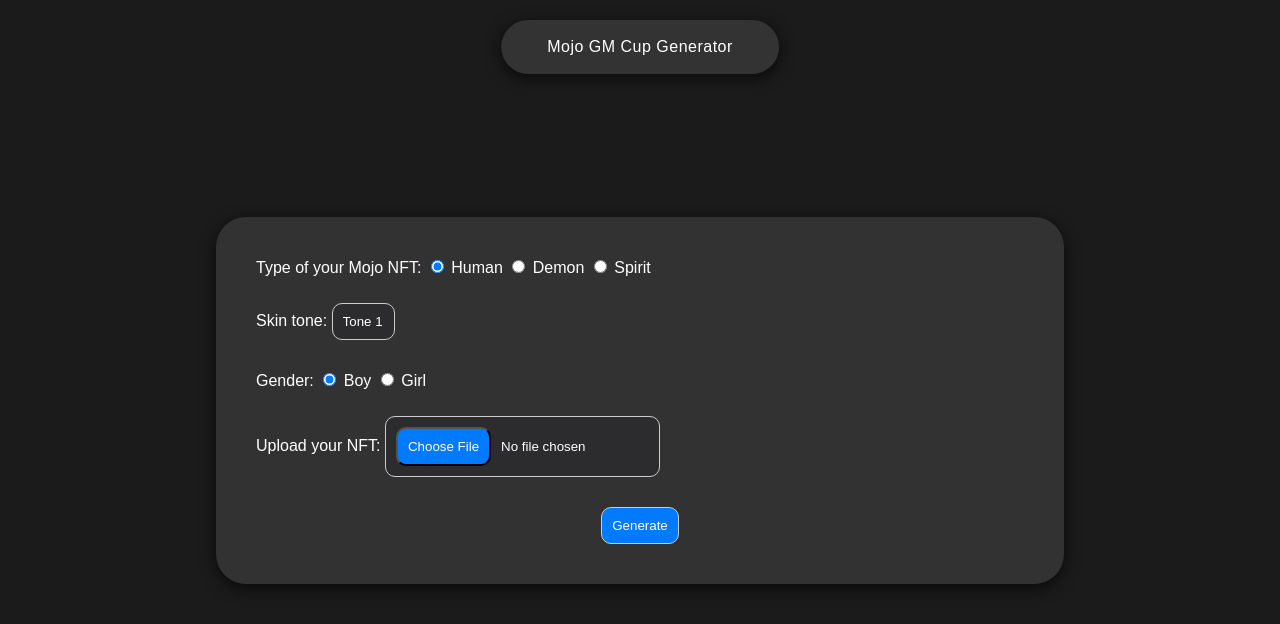
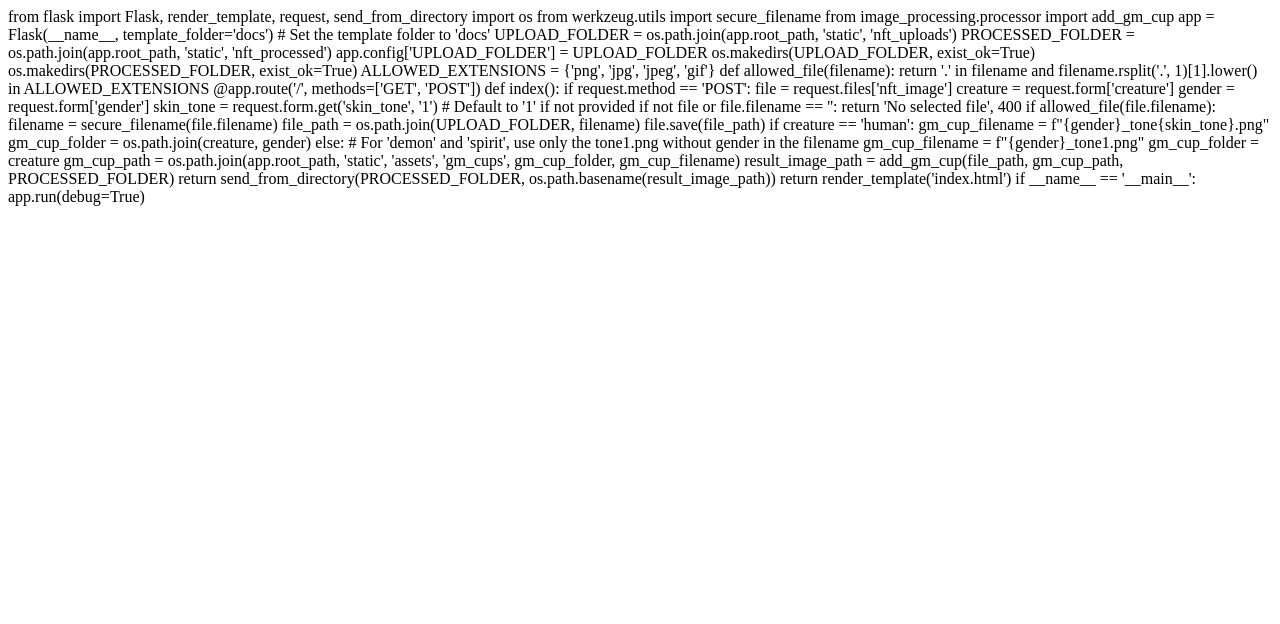
Before and after one commit to adreyyan/mojo-gmcup-generator, a plain HTML site: page templates/index.html in a window 1280 px wide. Drawn offline with Linux system fonts and the light colour scheme; a web font is replaced by a local one.

Commit message:
Update index.html

```diff
--- a/templates/index.html
+++ b/templates/index.html
@@ -1,183 +1,53 @@
-<!DOCTYPE html>
-<html lang="en">
-<head>
-    <meta charset="UTF-8">
-    <title>Mojo GM Cup Generator</title>
-    <!-- Replace with the actual link to the Satoshi font once it is available on Google Fonts -->
-    <link href="https://fonts.googleapis.com/css2?family=Satoshi:wght@400;500;700&display=swap" rel="stylesheet">
-    <style>
-        body {
-            font-family: 'Satoshi', sans-serif; /* Satoshi font applied */
-            background-color: #1c1b1b;
-            margin: 0;
-            padding: 0;
-            display: flex;
-            justify-content: center;
-            align-items: center;
-            height: 100vh;
-            color: white;
-        }
+from flask import Flask, render_template, request, send_from_directory
+import os
+from werkzeug.utils import secure_filename
+from image_processing.processor import add_gm_cup
 
-        .container {
-            width: 100%;
-            max-width: 768px;
-            padding: 40px;
-            background-color: rgba(255, 255, 255, 0.1);
-            border-radius: 30px;
-            box-shadow: 0 4px 16px rgba(0, 0, 0, 0.7);
-        }
+app = Flask(__name__, template_folder='docs')  # Set the template folder to 'docs'
 
-        h1 {
-            font-size: 32px;
-            text-align: center;
-            margin-bottom: 30px;
-        }
+UPLOAD_FOLDER = os.path.join(app.root_path, 'static', 'nft_uploads')
+PROCESSED_FOLDER = os.path.join(app.root_path, 'static', 'nft_processed')
+app.config['UPLOAD_FOLDER'] = UPLOAD_FOLDER
 
-        form {
-            display: flex;
-            flex-direction: column;
-        }
+os.makedirs(UPLOAD_FOLDER, exist_ok=True)
+os.makedirs(PROCESSED_FOLDER, exist_ok=True)
 
-        .form-section {
-            margin-bottom: 20px;
-        }
+ALLOWED_EXTENSIONS = {'png', 'jpg', 'jpeg', 'gif'}
 
-        label {
-            font-size: 16px;
-            margin-bottom: 10px;
-        }
+def allowed_file(filename):
+    return '.' in filename and filename.rsplit('.', 1)[1].lower() in ALLOWED_EXTENSIONS
 
-        input[type="radio"],
-        input[type="file"],
-        select,
-        button {
-            padding: 10px;
-            border: 1px solid #ccc;
-            border-radius: 10px;
-            background: #2c2c2e;
-            color: white;
-            margin-bottom: 10px;
-        }
+@app.route('/', methods=['GET', 'POST'])
+def index():
+    if request.method == 'POST':
+        file = request.files['nft_image']
+        creature = request.form['creature']
+        gender = request.form['gender']
+        skin_tone = request.form.get('skin_tone', '1')  # Default to '1' if not provided
 
-        button {
-            background-color: #007aff;
-            color: white;
-            cursor: pointer;
-            transition: background-color 0.3s ease;
-            font-weight: 500;
-            /* Set a specific width or max-width for the button */
-            width: auto; /* Adjust the width as necessary, or use 'auto' for content-based sizing */
-            max-width: 200px; /* Example max-width, adjust as needed */
-            /* Center the button text */
-            text-align: center;
-            display: block; /* Block display to allow width and margin to take effect */
-            margin: 0 auto; /* Centers the button in its container */
-        }
+        if not file or file.filename == '':
+            return 'No selected file', 400
 
-        button:hover {
-            background-color: #0056b3;
-        }
+        if allowed_file(file.filename):
+            filename = secure_filename(file.filename)
+            file_path = os.path.join(UPLOAD_FOLDER, filename)
+            file.save(file_path)
 
-        input[type="file"]::file-selector-button {
-            background-color: #007aff;
-            color: white;
-            border-radius: 10px;
-            padding: 10px;
-            margin-right: 10px;
-            transition: background-color 0.3s ease;
-        }
+            if creature == 'human':
+                gm_cup_filename = f"{gender}_tone{skin_tone}.png"
+                gm_cup_folder = os.path.join(creature, gender)
+            else:
+                # For 'demon' and 'spirit', use only the tone1.png without gender in the filename
+                gm_cup_filename = f"{gender}_tone1.png"
+                gm_cup_folder = creature
 
-        input[type="file"]::file-selector-button:hover {
-            background-color: #0056b3;
-        }
+            gm_cup_path = os.path.join(app.root_path, 'static', 'assets', 'gm_cups', gm_cup_folder, gm_cup_filename)
 
-        input[type="radio"] {
-            accent-color: #007aff;
-        }
+            result_image_path = add_gm_cup(file_path, gm_cup_path, PROCESSED_FOLDER)
 
-        select {
-            appearance: none;
-            background: #2c2c2e;
-            color: white;
-            cursor: pointer;
-        }
+            return send_from_directory(PROCESSED_FOLDER, os.path.basename(result_image_path))
 
-        nav {
-            background: #333;
-            border-radius: 30px;
-            box-shadow: 0 4px 16px rgba(0, 0, 0, 0.7);
-            padding: 10px 30px;
-            display: flex;
-            justify-content: center;
-            gap: 20px;
-            position: absolute;
-            top: 20px;
-            left: 50%;
-            transform: translateX(-50%);
-        }
+    return render_template('index.html')
 
-        nav a {
-            text-decoration: none;
-            color: white;
-            font-size: 16px;
-            letter-spacing: 0.5px;
-            padding: 8px 16px;
-            border-radius: 10px;
-            transition: background-color 0.3s, color 0.3s;
-        }
-
-        nav a:hover, nav a:focus {
-            background-color: rgba(255, 255, 255, 0.1);
-        }
-
-        .logo {
-            font-size: 24px;
-            color: white;
-            margin-right: 20px;
-        }
-
-        .nav-item:last-child {
-            margin-right: 0;
-        }
-    </style>
-</head>
-<body>
-    <nav>
-        <a href="#portfolio" class="nav-item">Mojo GM Cup Generator</a>
-    </nav>
-
-    <div class="container">
-        <form method="post" enctype="multipart/form-data">
-            <div class="form-section">
-                <label>Type of your Mojo NFT:</label>
-                <input type="radio" id="human" name="creature" value="human" checked>
-                <label for="human">Human</label>
-                <input type="radio" id="demon" name="creature" value="demon">
-                <label for="demon">Demon</label>
-                <input type="radio" id="spirit" name="creature" value="spirit">
-                <label for="spirit">Spirit</label>
-            </div>
-            <div class="form-section">
-                <label for="skin-tone">Skin tone:</label>
-                <select name="skin_tone" id="skin-tone">
-                    <option value="1">Tone 1</option>
-                    <option value="2">Tone 2</option>
-                    <option value="3">Tone 3</option>
-                </select>
-            </div>
-            <div class="form-section">
-                <label>Gender:</label>
-                <input type="radio" id="boy" name="gender" value="boy" checked>
-                <label for="boy">Boy</label>
-                <input type="radio" id="girl" name="gender" value="girl">
-                <label for="girl">Girl</label>
-            </div>
-            <div class="form-section">
-                <label for="nft-upload">Upload your NFT:</label>
-                <input type="file" id="nft-upload" name="nft_image" required>
-            </div>
-            <button type="submit">Generate</button>
-        </form>
-    </div>
-</body>
-</html>
+if __name__ == '__main__':
+    app.run(debug=True)
```
